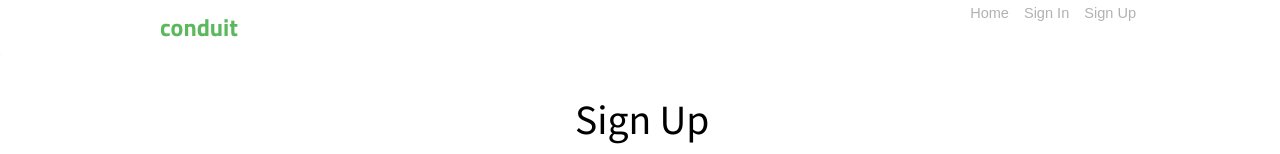
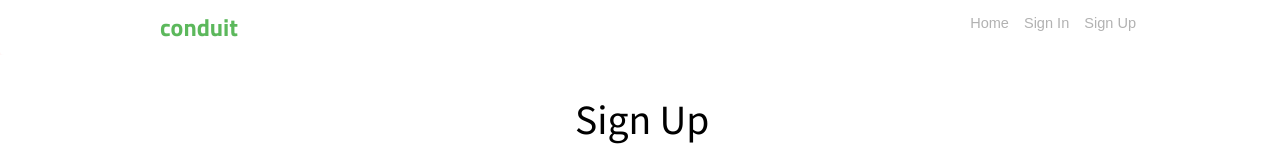
Before and after one commit to jehadabuawwad/conduit, a React (Create React App) app: page /sign-up in a window 1280 px wide. Shown: the top 154 px of the page. Built offline with nearby package versions, Linux system fonts and the light colour scheme.

Commit message:
fix : header positining

```diff
--- a/src/components/post.tsx
+++ b/src/components/post.tsx
@@ -58,7 +58,7 @@ const Post: React.FunctionComponent<IPost> = (props) => {
                 <div className="info">
                   <Link
                     className="author"
-                    to="https://react-redux.realworld.io/#/@Gerome?_k=w6xx7a"
+                    to="#"
                   >
                     {item.author.username}
                   </Link>
--- a/src/style/header.css
+++ b/src/style/header.css
@@ -25,13 +25,12 @@ nav {
 }
 #links {
   margin-right: 160px;
-  margin-top: -5px;
+  margin-top: 5px;
   float: right;
 }
 a {
   color: #b2b2b2;
   display: inline-block;
-  padding-top: 0.425rem;
   padding-top: 0.425rem;
   line-height: 1;
   text-decoration: none;
```
Also changed, not shown: package.json (+5 -12 lines), 1 other file (tests, documents, lock files or other folders).
